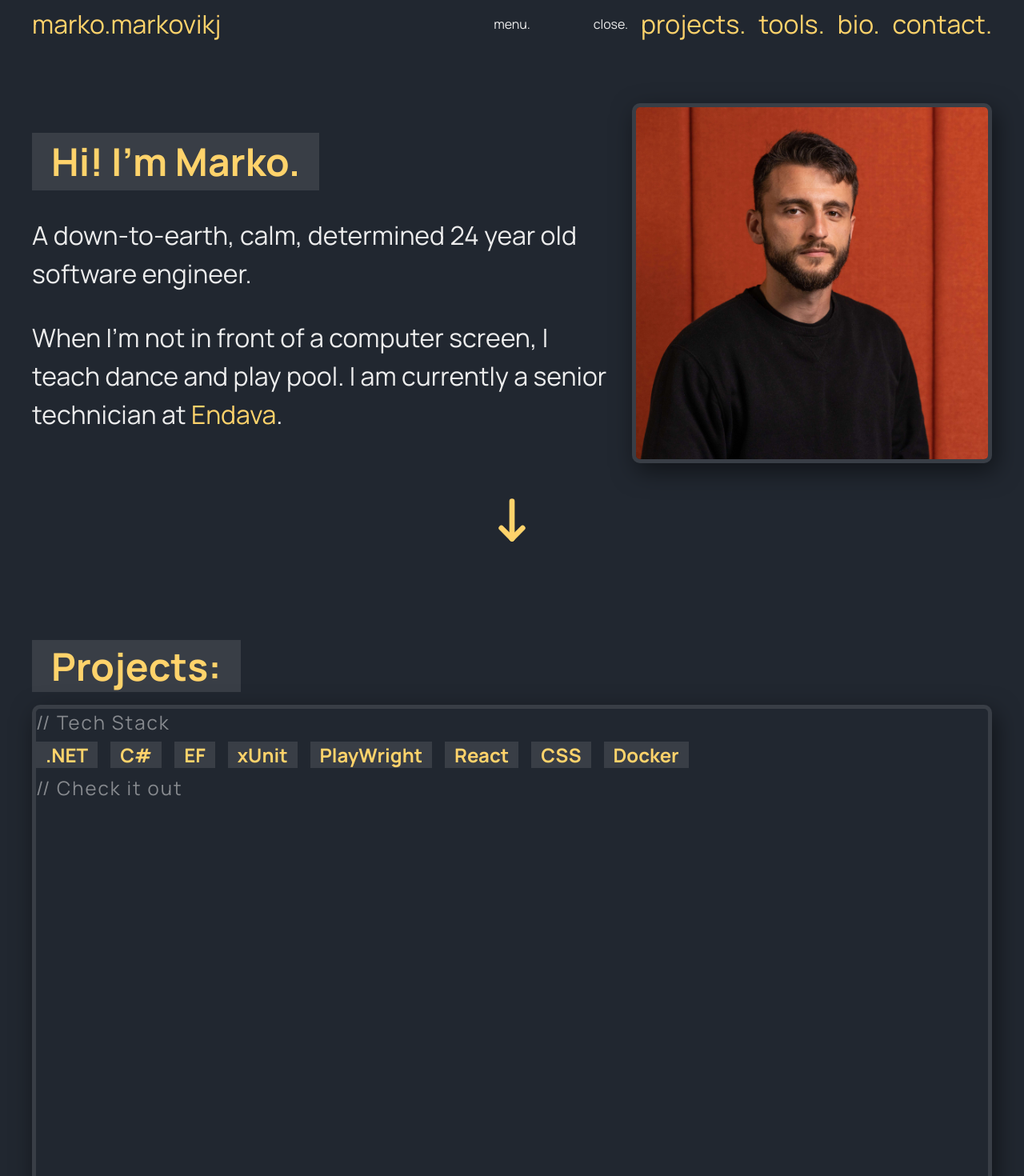
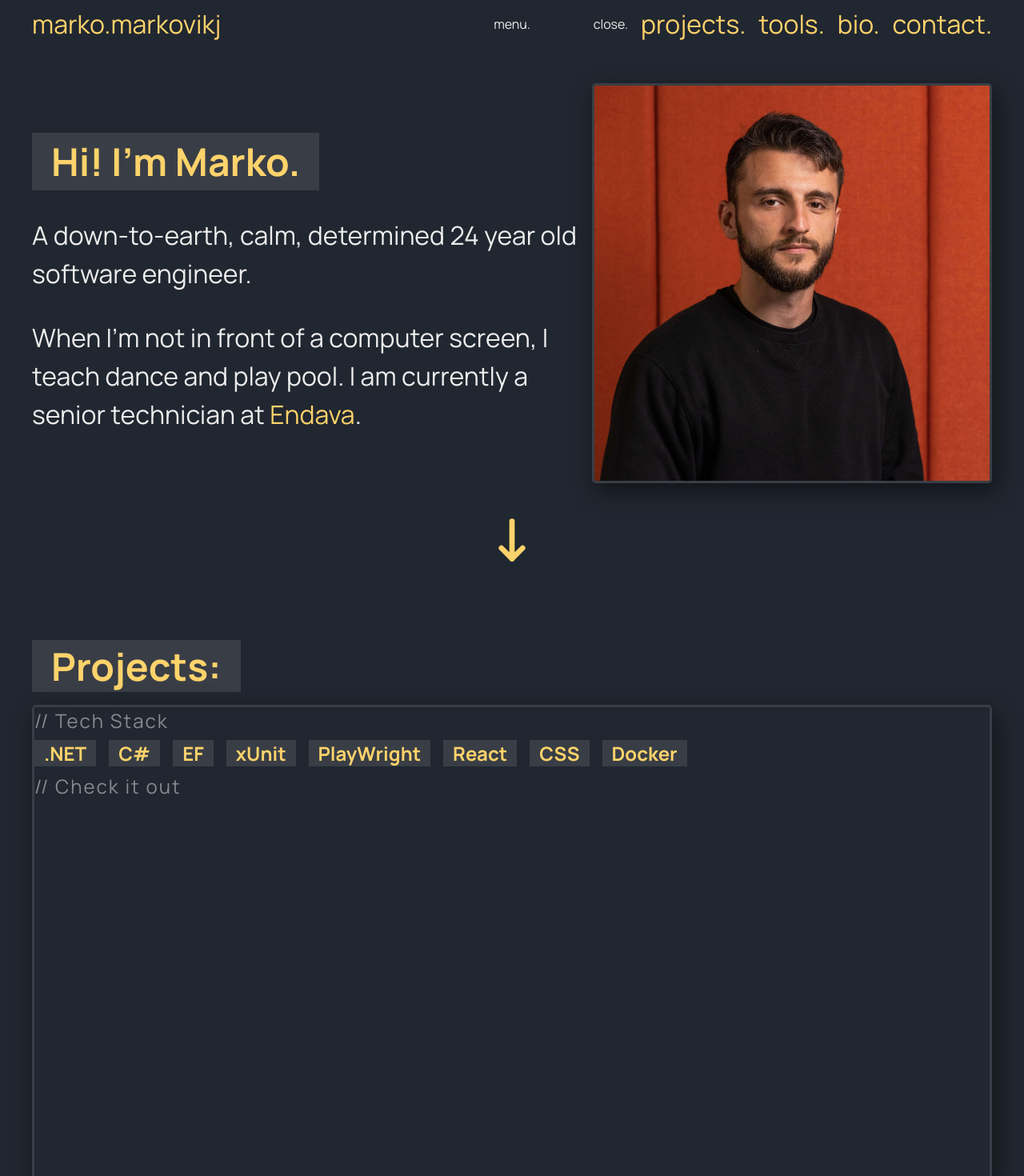
Before and after one commit to KralMarko123/portfolio, a React (Create React App) app: page / in a window 1280 px wide. Shown: the top 1470 px of the page at 80% size. Built offline with nearby package versions, Linux system fonts and the light colour scheme.

Commit message:
small css change

```diff
--- a/src/components/Intro/Intro.css
+++ b/src/components/Intro/Intro.css
@@ -46,7 +46,7 @@
 }
 
 .intro__image {
-	width: 450px;
+	width: 500px;
 	border-radius: var(--card-radius);
 	border: var(--simple-border);
 	box-shadow: var(--simple-shadow);
--- a/src/styles/variables.css
+++ b/src/styles/variables.css
@@ -30,8 +30,8 @@
 	--xs-margin: 1em;
 
 	/**UTILITY*/
-	--card-radius: 10px;
-	--simple-border: solid 5px var(--dark-accent);
+	--card-radius: 5px;
+	--simple-border: solid 3px var(--dark-accent);
 	--simple-shadow: 5px 10px 30px 0px rgba(0, 0, 0, 0.5);
 	--normal-gap: 1em;
 	--small-gap: 0.5em;
```
